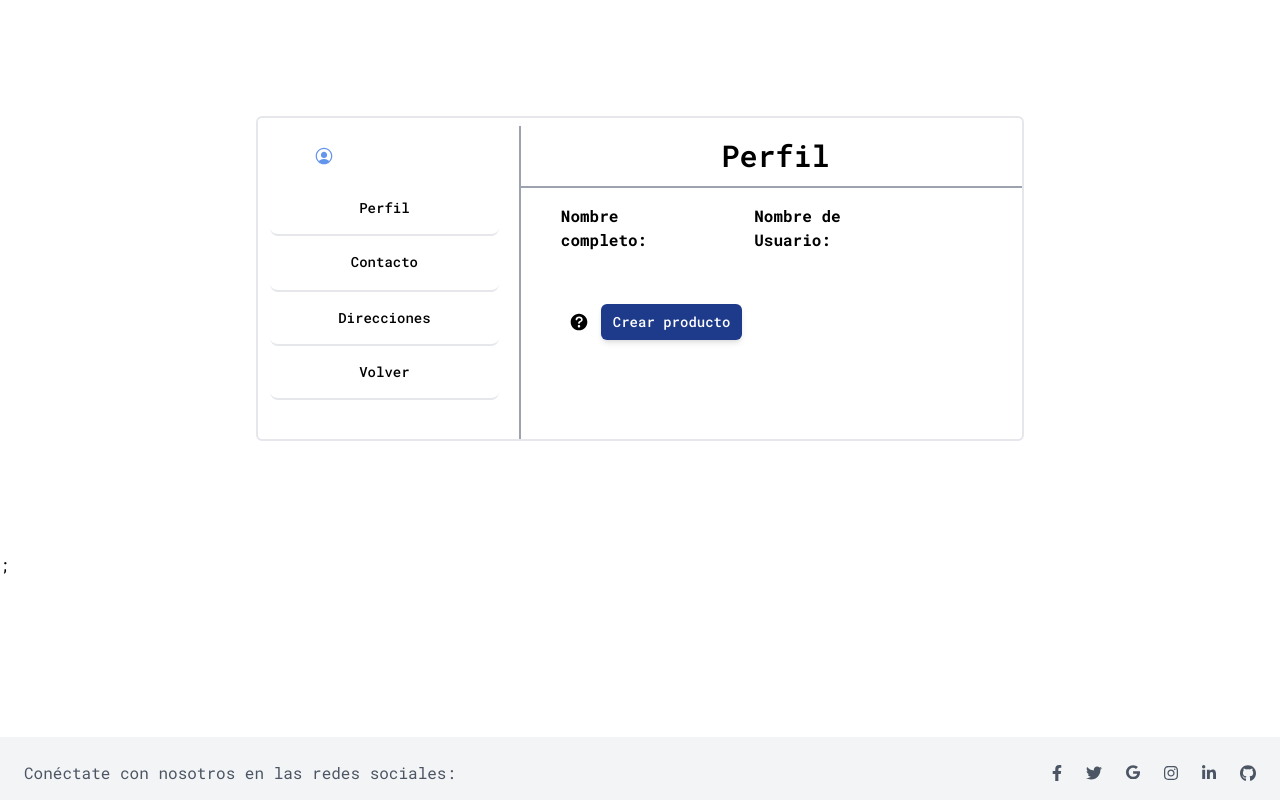
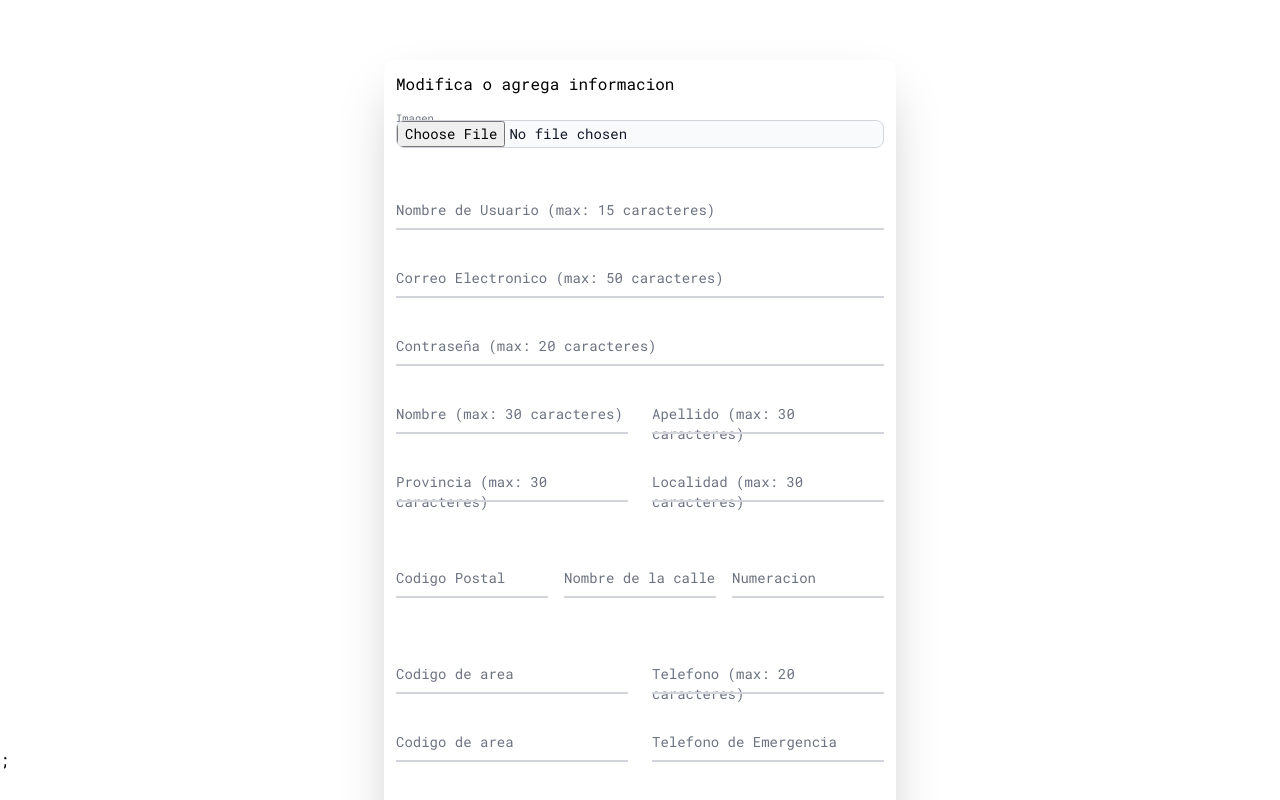
Before and after one commit to PetFriendlyUniverse/Henry-Pf, a React (Vite) app in the folder client/: page /profile/edit in a window 1280 px wide. Shown: the part 220-1020 px from the top of the page. Built offline with nearby package versions, Linux system fonts and the light colour scheme.

Commit message:
cambio de ruta y nombre de formmodifyuser, cambios en los allownull de store para que ande el random generator

```diff
--- a/client/src/App.jsx
+++ b/client/src/App.jsx
@@ -28,14 +28,14 @@ const Login = lazy(() => import("./components/Login/Login"));
 const FormModifyProduct = lazy(() =>
   import("./pages/ecommerce/Forms/FormModifyProduct/FormModifyProduct")
 );
-const FormProfile = lazy(() =>
-  import("./pages/ecommerce/Forms/FormProfile/FormProfile")
+const FormModifyUser = lazy(() =>
+  import("./pages/ecommerce/Forms/FormModifyUser/FormModifyUser")
 );
 const Profile = lazy(() => import("./pages/ecommerce/Profile/Profile"));
 const NotFound = lazy(() => import("./components/NotFound/NotFound"));
 
 const TestComponent = lazy(() =>
-  import("./pages/ecommerce/Forms/FormProfile/FormProfile")
+  import("./pages/ecommerce/Forms/FormModifyUser/FormModifyUser")
 ); //Dejen esto asi para testear sus componentes a ver como se ven o si funcionan, solo cambien la importacion
 
 function App() {
@@ -57,7 +57,7 @@ function App() {
           <Route path="/shop/shoppingcart" element={<ShoppingCart />} />
           <Route path="/shop/checkout" element={<Checkout />} />
           <Route path="/login" element={<Login />} />
-          <Route path="/profile/register" element={<FormProfile />} />
+          <Route path="/profile/edit" element={<FormModifyUser />} />
           <Route path="/profile/:id" element={<Profile />} />
           <Route path="/profile/store/create" element={<FormCreateProduct />} />
           <Route
--- a/client/src/pages/ecommerce/Forms/FormModifyUser/FormModifyUser.jsx
+++ b/client/src/pages/ecommerce/Forms/FormModifyUser/FormModifyUser.jsx
@@ -115,15 +115,15 @@ function FormModifyUser() {
     <div className="flex h-screen justify-center py-28">
       <form
         onSubmit={handleSubmit}
-        className="rounded-xl p-3 shadow-2xl lg:h-[550px] lg:w-2/5"
+        className="rounded-xl p-3 shadow-2xl lg:h-[820px] lg:w-2/5"
       >
-        <h3 className="mb-6">Registrate</h3>
+        <h3 className="mb-6">Modifica o agrega informacion</h3>
         <div className="group relative z-0 mb-6 h-11 w-full">
           <input
             type="file"
             accept="image/*"
             onChange={handleChangeImage}
-            className="peer block w-full appearance-none border-0 border-b-2 border-gray-300 bg-transparent py-2.5 px-0 text-sm text-gray-900  focus:outline-none focus:ring-0 dark:border-gray-600 dark:focus:border-gray-900 "
+            className="block w-full cursor-pointer rounded-lg border border-gray-300 bg-gray-50 text-sm text-gray-900 focus:outline-none dark:border-gray-600 dark:bg-gray-700 dark:text-gray-400 dark:placeholder-gray-400"
             placeholder=" "
           />
           <label className="absolute top-3 -z-10 origin-[0] -translate-y-6 scale-75 transform text-sm text-gray-500 duration-300 peer-placeholder-shown:translate-y-0 peer-placeholder-shown:scale-100 peer-focus:left-0 peer-focus:-translate-y-6 peer-focus:scale-75 peer-focus:font-medium peer-focus:text-gray-900 dark:text-gray-400 peer-focus:dark:text-gray-900">
@@ -234,9 +234,115 @@ function FormModifyUser() {
           <div className="group relative z-0 mb-6 h-11 w-full">
             <input
               onChange={handleChange}
+              type="text"
+              name="province"
+              value={form.province}
+              className="peer block w-full appearance-none border-0 border-b-2 border-gray-300 bg-transparent py-2.5 px-0 text-sm text-gray-900 focus:border-gray-900 focus:outline-none focus:ring-0 dark:border-gray-600 dark:focus:border-gray-900 "
+              placeholder=" "
+              autoComplete="off"
+            />
+            <label className="absolute top-3 -z-10 origin-[0] -translate-y-6 scale-75 transform text-sm text-gray-500 duration-300 peer-placeholder-shown:translate-y-0 peer-placeholder-shown:scale-100 peer-focus:left-0 peer-focus:-translate-y-6 peer-focus:scale-75 peer-focus:font-medium peer-focus:text-gray-900 dark:text-gray-400 peer-focus:dark:text-gray-900">
+              Provincia (max: 30 caracteres)
+            </label>
+            {errors.province && (
+              <span className="text-red-500">{errors.province}</span>
+            )}
+          </div>
+          <div className="group relative z-0 mb-6 h-11 w-full">
+            <input
+              onChange={handleChange}
+              type="text"
+              name="locality"
+              value={form.locality}
+              className="peer block w-full appearance-none border-0 border-b-2 border-gray-300 bg-transparent py-2.5 px-0 text-sm text-gray-900 focus:border-gray-900 focus:outline-none focus:ring-0 dark:border-gray-600 dark:focus:border-gray-900 "
+              placeholder=" "
+              autoComplete="off"
+            />
+            <label className="absolute top-3 -z-10 origin-[0] -translate-y-6 scale-75 transform text-sm text-gray-500 duration-300 peer-placeholder-shown:translate-y-0 peer-placeholder-shown:scale-100 peer-focus:left-0 peer-focus:-translate-y-6 peer-focus:scale-75 peer-focus:font-medium peer-focus:text-gray-900 dark:text-gray-400 peer-focus:dark:text-gray-900">
+              Localidad (max: 30 caracteres)
+            </label>
+            {errors.locality && (
+              <span className="text-red-500">{errors.locality}</span>
+            )}
+          </div>
+        </div>
+        <div className="mb-7 flex">
+          <div className="group relative z-0 mb-6 h-11 w-full">
+            <input
+              onChange={handleChange}
               type="number"
-              name="phone"
-              value={form.phone}
+              name="zip_code"
+              value={form.zip_code}
+              className="peer block w-full appearance-none border-0 border-b-2 border-gray-300 bg-transparent py-2.5 px-0 text-sm text-gray-900 focus:border-gray-900 focus:outline-none focus:ring-0 dark:border-gray-600 dark:focus:border-gray-900 "
+              placeholder=" "
+              autoComplete="off"
+            />
+            <label className="absolute top-3 -z-10 origin-[0] -translate-y-6 scale-75 transform text-sm text-gray-500 duration-300 peer-placeholder-shown:translate-y-0 peer-placeholder-shown:scale-100 peer-focus:left-0 peer-focus:-translate-y-6 peer-focus:scale-75 peer-focus:font-medium peer-focus:text-gray-900 dark:text-gray-400 peer-focus:dark:text-gray-900">
+              Codigo Postal
+            </label>
+            {errors.zip_code && (
+              <span className="text-red-500">{errors.zip_code}</span>
+            )}
+          </div>
+          <div className="group relative z-0 mx-4 mb-6 h-11 w-full">
+            <input
+              onChange={handleChange}
+              type="text"
+              name="street_name"
+              value={form.street_name}
+              className="peer block w-full appearance-none border-0 border-b-2 border-gray-300 bg-transparent py-2.5 px-0 text-sm text-gray-900 focus:border-gray-900 focus:outline-none focus:ring-0 dark:border-gray-600 dark:focus:border-gray-900 "
+              placeholder=" "
+              autoComplete="off"
+            />
+            <label className="absolute top-3 -z-10 origin-[0] -translate-y-6 scale-75 transform text-sm text-gray-500 duration-300 peer-placeholder-shown:translate-y-0 peer-placeholder-shown:scale-100 peer-focus:left-0 peer-focus:-translate-y-6 peer-focus:scale-75 peer-focus:font-medium peer-focus:text-gray-900 dark:text-gray-400 peer-focus:dark:text-gray-900">
+              Nombre de la calle
+            </label>
+            {errors.street_name && (
+              <span className="text-red-500">{errors.street_name}</span>
+            )}
+          </div>
+          <div className="group relative z-0 mb-6 h-11 w-full">
+            <input
+              onChange={handleChange}
+              type="number"
+              name="street_number"
+              value={form.street_number}
+              className="peer block w-full appearance-none border-0 border-b-2 border-gray-300 bg-transparent py-2.5 px-0 text-sm text-gray-900 focus:border-gray-900 focus:outline-none focus:ring-0 dark:border-gray-600 dark:focus:border-gray-900 "
+              placeholder=" "
+              autoComplete="off"
+            />
+            <label className="absolute top-3 -z-10 origin-[0] -translate-y-6 scale-75 transform text-sm text-gray-500 duration-300 peer-placeholder-shown:translate-y-0 peer-placeholder-shown:scale-100 peer-focus:left-0 peer-focus:-translate-y-6 peer-focus:scale-75 peer-focus:font-medium peer-focus:text-gray-900 dark:text-gray-400 peer-focus:dark:text-gray-900">
+              Numeracion
+            </label>
+            {errors.street_number && (
+              <span className="text-red-500">{errors.street_number}</span>
+            )}
+          </div>
+        </div>
+        <div className="grid md:grid-cols-2 md:gap-6">
+          <div className="group relative z-0 mb-6 h-11 w-full">
+            <input
+              onChange={handleChange}
+              type="number"
+              name="area_code"
+              value={form.area_code}
+              className="peer block w-full appearance-none border-0 border-b-2 border-gray-300 bg-transparent py-2.5 px-0 text-sm text-gray-900 focus:border-gray-900 focus:outline-none focus:ring-0 dark:border-gray-600 dark:focus:border-gray-900 "
+              placeholder=" "
+              autoComplete="off"
+            />
+            <label className="absolute top-3 -z-10 origin-[0] -translate-y-6 scale-75 transform text-sm text-gray-500 duration-300 peer-placeholder-shown:translate-y-0 peer-placeholder-shown:scale-100 peer-focus:left-0 peer-focus:-translate-y-6 peer-focus:scale-75 peer-focus:font-medium peer-focus:text-gray-900 dark:text-gray-400 peer-focus:dark:text-gray-900">
+              Codigo de area
+            </label>
+            {errors.area_code && (
+              <span className="text-red-500">{errors.area_code}</span>
+            )}
+          </div>
+          <div className="group relative z-0 mb-6 h-11 w-full">
+            <input
+              onChange={handleChange}
+              type="number"
+              name="number"
+              value={form.number}
               className="peer block w-full appearance-none border-0 border-b-2 border-gray-300 bg-transparent py-2.5 px-0 text-sm text-gray-900 focus:border-gray-900 focus:outline-none focus:ring-0 dark:border-gray-600 dark:focus:border-gray-900 "
               placeholder=" "
               autoComplete="off"
@@ -244,16 +350,35 @@ function FormModifyUser() {
             <label className="absolute top-3 -z-10 origin-[0] -translate-y-6 scale-75 transform text-sm text-gray-500 duration-300 peer-placeholder-shown:translate-y-0 peer-placeholder-shown:scale-100 peer-focus:left-0 peer-focus:-translate-y-6 peer-focus:scale-75 peer-focus:font-medium peer-focus:text-gray-900 dark:text-gray-400 peer-focus:dark:text-gray-900">
               Telefono (max: 20 caracteres)
             </label>
-            {errors.phone && (
-              <span className="text-red-500">{errors.phone}</span>
+            {errors.number && (
+              <span className="text-red-500">{errors.number}</span>
+            )}
+          </div>
+        </div>
+        <div className="mb-7 grid md:grid-cols-2 md:gap-6">
+          <div className="group relative z-0 mb-6 h-11 w-full">
+            <input
+              onChange={handleChange}
+              type="number"
+              name="area_code_emergency"
+              value={form.area_code_emergency}
+              className="peer block w-full appearance-none border-0 border-b-2 border-gray-300 bg-transparent py-2.5 px-0 text-sm text-gray-900 focus:border-gray-900 focus:outline-none focus:ring-0 dark:border-gray-600 dark:focus:border-gray-900 "
+              placeholder=" "
+              autoComplete="off"
+            />
+            <label className="absolute top-3 -z-10 origin-[0] -translate-y-6 scale-75 transform text-sm text-gray-500 duration-300 peer-placeholder-shown:translate-y-0 peer-placeholder-shown:scale-100 peer-focus:left-0 peer-focus:-translate-y-6 peer-focus:scale-75 peer-focus:font-medium peer-focus:text-gray-900 dark:text-gray-400 peer-focus:dark:text-gray-900">
+              Codigo de area
+            </label>
+            {errors.area_code_emergency && (
+              <span className="text-red-500">{errors.area_code_emergency}</span>
             )}
           </div>
           <div className="group relative z-0 mb-6 h-11 w-full">
             <input
               onChange={handleChange}
               type="number"
-              name="emergencyphone"
-              value={form.emergencyphone}
+              name="emergency_number"
+              value={form.emergency_number}
               className="peer block w-full appearance-none border-0 border-b-2 border-gray-300 bg-transparent py-2.5 px-0 text-sm text-gray-900 focus:border-gray-900 focus:outline-none focus:ring-0 dark:border-gray-600 dark:focus:border-gray-900 "
               placeholder=" "
               autoComplete="off"
@@ -261,8 +386,8 @@ function FormModifyUser() {
             <label className="absolute top-3 -z-10 origin-[0] -translate-y-6 scale-75 transform text-sm text-gray-500 duration-300 peer-placeholder-shown:translate-y-0 peer-placeholder-shown:scale-100 peer-focus:left-0 peer-focus:-translate-y-6 peer-focus:scale-75 peer-focus:font-medium peer-focus:text-gray-900 dark:text-gray-400 peer-focus:dark:text-gray-900">
               Telefono de Emergencia
             </label>
-            {errors.emergencyphone && (
-              <span className="text-red-500">{errors.emergencyphone}</span>
+            {errors.emergency_number && (
+              <span className="text-red-500">{errors.emergency_number}</span>
             )}
           </div>
         </div>
```
Also changed, not shown: 1 other file (tests, documents, lock files or other folders).
